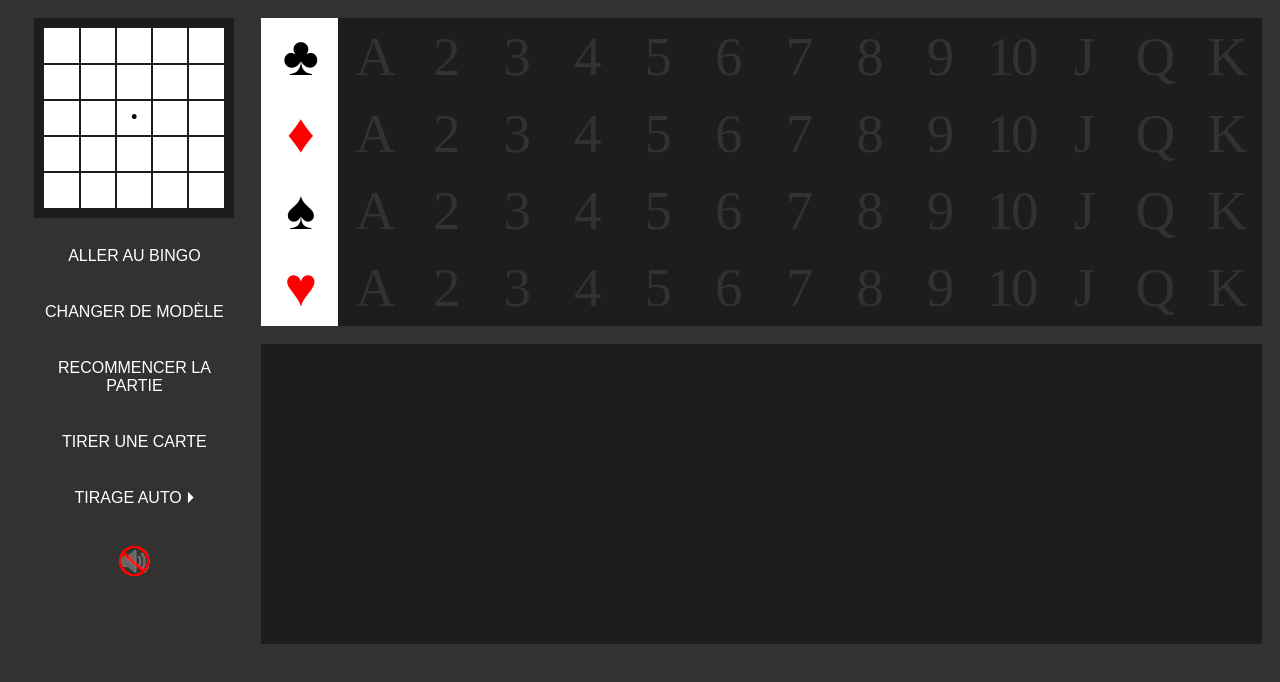
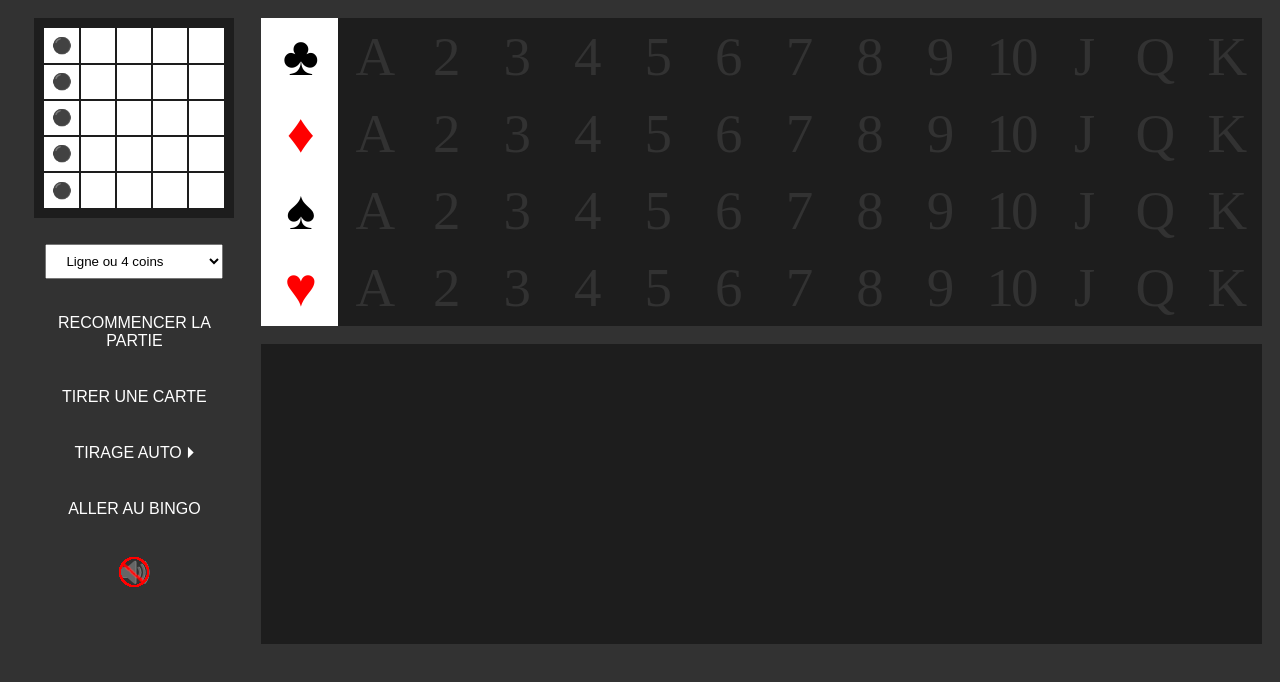
Before and after one commit to simonrehel/oko, a React app: page / in a window 1280 px wide. Built offline with nearby package versions, Linux system fonts and the light colour scheme.

Commit message:
new patterns

```diff
--- a/package.json
+++ b/package.json
@@ -8,6 +8,7 @@
     "@testing-library/user-event": "^13.5.0",
     "gh-pages": "^6.1.1",
     "react": "^18.2.0",
+    "react-confirm-alert": "^3.0.6",
     "react-dom": "^18.2.0",
     "react-scripts": "5.0.1",
     "react-svg": "^16.1.33",
--- a/src/App.css
+++ b/src/App.css
@@ -48,7 +48,8 @@
   height: 25px;
   border: 2px solid;
   border-color: #1D1D1D;
-  font-size: 20px;
+  font-size: 16px;
+  color: red;
 }
 
 .button {
@@ -250,3 +251,8 @@
   font-size: 40px;
   letter-spacing: -3px;
 }
+
+select {
+  padding: 8px 16px;
+  margin: 16px;
+}
--- a/src/BingoDeck.js
+++ b/src/BingoDeck.js
@@ -1,10 +1,10 @@
 import Ball from "./Ball";
 
 function BingoDeck(props) {
-    const balls = new Object();
+    const balls = {};
     const letters = ["B", "I", "N", "G", "O"];
     for (const letter in letters) {
-        balls[letters[letter]] = new Object();
+        balls[letters[letter]] = {};
         for (let x = 1; x <= 15; x++) {
             balls[letters[letter]][letter*15+x] = 'not-drawn';
         }
@@ -32,14 +32,16 @@ function BingoDeck(props) {
     return (
         <div>
             <table className="deck">
+                <tbody>
                     {[0,1,2,3,4].map(letter => (
-                    <tr>
+                        <tr key={letter}>
                             <th className={`${ letters[letter] }-text-color`}>{letters[letter]}</th>
                             {[1, 2, 3, 4, 5, 6, 7, 8, 9, 10, 11, 12, 13, 14, 15].map(val => (
-                            <td className={`${ balls[letters[letter]][letter*15+val] }`}>{letter*15+val}</td>
+                                <td key={letter*15+val} className={`${ balls[letters[letter]][letter*15+val] }`}>{letter*15+val}</td>
                             ))}
                         </tr>
                     ))}
+                </tbody>
             </table>
             <br/>
             <div className="deck">
--- a/src/Card.js
+++ b/src/Card.js
@@ -109,7 +109,7 @@ function Card(props) {
 
     return (
     <div className={`${ props.last ? 'bigger-card' : 'card' }`}>
-        <img src={ images[props.image] }></img>
+        <img src={ images[props.image] } alt="carte"></img>
     </div>);
 }
 
--- a/src/Game.js
+++ b/src/Game.js
@@ -1,7 +1,9 @@
 import React, { useState, useEffect } from 'react';
+import { confirmAlert } from 'react-confirm-alert'; // Import
+import 'react-confirm-alert/src/react-confirm-alert.css'; // Import css
 import OkoDeck from "./OkoDeck";
 import BingoDeck from "./BingoDeck";
-import Pattern from "./Pattern";
+import Patterns from "./Patterns";
 import ascoeur from "./mp3/as-coeur.mp3";
 import deuxcoeur from "./mp3/deux-coeur.mp3";
 import troiscoeur from "./mp3/trois-coeur.mp3";
@@ -111,44 +113,6 @@ function Game() {
                         'Q': new Audio(damecarreau),
                         'K': new Audio(roicarreau)}};
 
-    const patterns = [ [[[false, false, false, false, false],
-                        [false, false, false, false, false],
-                        [false, false, true,  false, false],
-                        [false, false, false, false, false],
-                        [false, false, false, false, false]]],
-
-                       [[[true , true , true , true , true ],
-                        [false, false, false, false, false],
-                        [false, false, false, false, false],
-                        [false, false, false, false, false],
-                        [false, false, false, false, false]],
-                        [[true, false, false, false, false ],
-                        [true, false, false, false, false],
-                        [true, false, false, false, false],
-                        [true, false, false, false, false],
-                        [true, false, false, false, false]],
-                        [[true, false, false, false, false],
-                        [false, true, false, false, false],
-                        [false, false, true, false, false],
-                        [false, false, false, true, false],
-                        [false, false, false, false, true]],
-                       [[true , false, false, false, true ],
-                        [false, false, false, false, false],
-                        [false, false, false, false, false],
-                        [false, false, false, false, false],
-                        [true , false, false, false, true ]]],
-
-                       [[[true , true , true , true , true ],
-                        [true , false, false, false, true ],
-                        [true , false, false, false, true ],
-                        [true , false, false, false, true ],
-                        [true , true , true , true , true ]]],
-                       [[[true , true , true , true , true ],
-                        [true , true , true , true , true ],
-                        [true , true , true , true , true ],
-                        [true , true , true , true , true ],
-                        [true , true , true , true , true ]]]];
-
     const shuffle = (items) => {
         items = [...items];
         let counter = items.length;
@@ -198,18 +162,6 @@ function Game() {
 
         setBalls(newBalls);
     };
-
-
-    const nextPattern = () => {
-        let index = currentPatternIndex + 1;
-        if (index === patterns.length) {
-            index = 0;
-        }
-
-        setCurrentSubPatternIndex(0);
-
-        return index;
-    }
 
     const [oko, setOko] = useState(true);
 
@@ -263,68 +215,71 @@ function Game() {
         return () => {
             clearInterval(timer);
         };
-    }, [autoDraw, delay]);
+    });
 
-    const [currentPatternIndex, setCurrentPatternIndex] = useState(() => {
-        return 0;
-    })
-
-    const [currentSubPatternIndex, setCurrentSubPatternIndex] = useState(() => {
-        return 0;
-    })
-
-    useEffect(() => {
-        let timer = setInterval(() => {
-            let index = currentSubPatternIndex + 1;
-            if (index === patterns[currentPatternIndex].length) {
-                index = 0;
+    const restartConfirm = () => {
+        confirmAlert({
+          title: 'Recommencer',
+          message: 'Voulez-vous vraiment recommencer la partie?',
+          buttons: [
+            {
+              label: 'Oui',
+              onClick: () => { setCards(shuffle(cards)); setBalls(shuffle(balls)) }
+            },
+            {
+              label: 'Non',
+              onClick: () => {}
             }
-            setCurrentSubPatternIndex(index);
-        }, 1000);
-        return () => {
-            clearInterval(timer);
-        };
-    });
+          ]
+        });
+      };
 
     return (
         <div>
-            <div class="left-panel">
-                <Pattern pattern={patterns[currentPatternIndex][currentSubPatternIndex]}/>
-                <div class="button-div"><button class="button" onClick={() => {setOko(!oko); setAutoDraw(false)}}>{oko ? 'Aller au bingo' : 'Aller à OKO'}</button></div>
-                <div class="button-div"><button class="button" onClick={() => setCurrentPatternIndex(nextPattern())}>Changer de modèle</button></div>
+            <div className="left-panel">
+                <Patterns/>
 
-                <div class="button-div"><button class="button" onClick={() => { setCards(shuffle(cards)); setBalls(shuffle(balls))}}>Recommencer la partie</button></div>
+                <div className="button-div"></div>
+
+                <div className="button-div"><button className="button" onClick={() => restartConfirm() }>Recommencer la partie</button></div>
 
                 { oko &&
                     <div>
-                        <div class="button-div"><button class="button" onClick={() => drawCard(cards)}>Tirer une carte</button></div>
-                        <div class="button-div"><button class="button" onClick={() => setAutoDraw(!autoDraw)}>{autoDraw ? 'Tirage auto  \u23F8' : 'Tirage auto  \u23F5'}</button></div>
+                        <div className="button-div"><button className="button" onClick={() => drawCard(cards)}>Tirer une carte</button></div>
+                        <div className="button-div"><button className="button" onClick={() => setAutoDraw(!autoDraw)}>{autoDraw ? 'Tirage auto  \u23F8' : 'Tirage auto  \u23F5'}</button></div>
                     </div>
                 }
 
                 { !oko &&
                     <div>
-                        <div class="button-div"><button class="button" onClick={() => drawBall(balls)}>Tirer une boule</button></div>
-                        <div class="button-div"><button class="button" onClick={() => setAutoDraw(!autoDraw)}>{autoDraw ? 'Tirage auto  \u23F8' : 'Tirage auto  \u23F5'}</button></div>
+                        <div className="button-div"><button className="button" onClick={() => drawBall(balls)}>Tirer une boule</button></div>
+                        <div className="button-div"><button className="button" onClick={() => setAutoDraw(!autoDraw)}>{autoDraw ? 'Tirage auto  \u23F8' : 'Tirage auto  \u23F5'}</button></div>
                     </div>
                 }
 
                 { autoDraw &&
-                    <div class="delay">
-                        <button class="button" disabled={delay < 3} onClick={() => setDelay(delay - 1)}>-</button>
+                    <div className="delay">
+                        <button className="button" disabled={delay < 3} onClick={() => setDelay(delay - 1)}>-</button>
                         { delay } secondes
-                        <button class="button" disabled={delay > 29} onClick={() => setDelay(delay + 1)}>+</button>
+                        <button className="button" disabled={delay > 29} onClick={() => setDelay(delay + 1)}>+</button>
                     </div>
                 }
+
+                <div className="button-div"><button className="button" onClick={() => {setOko(!oko); setAutoDraw(false)}}>{oko ? 'Aller au bingo' : 'Aller à OKO'}</button></div>
+
                 { oko && muted &&
-                    <div class="button-div"><button class="button" onClick={() => setMuted(false)}><img src={mutedspeaker}></img></button></div>
+                    <div className="button-div"><button className="button" onClick={() => setMuted(false)}>
+                        <img src={mutedspeaker} alt="Muted"></img></button>
+                    </div>
                 }
                 { oko && !muted &&
-                    <div class="button-div"><button class="button" onClick={() => setMuted(true)}><img src={speaker}></img></button></div>
+                    <div className="button-div"><button className="button" onClick={() => setMuted(true)}>
+                        <img src={speaker} alt="Unmuted"></img></button>
+                    </div>
                 }
 
             </div>
-            <div class="right-panel">
+            <div className="right-panel">
                 { oko &&
                     <OkoDeck cards={cards}/>
                 }
--- a/src/OkoDeck.js
+++ b/src/OkoDeck.js
@@ -1,11 +1,11 @@
 import Card from "./Card";
 
 function OkoDeck(props) {
-    const cards = new Object();
+    const cards = {};
     const suits = ["♠︎", "♥︎", "♣︎", "♦︎"];
     const values = ["A", "2", "3", "4", "5", "6", "7", "8", "9", "10", "J", "Q", "K"];
     for (const suit in suits) {
-        cards[suits[suit]] = new Object();
+        cards[suits[suit]] = {};
         for (const val in values) {
             cards[suits[suit]][values[val]] = 'not-drawn';
         }
@@ -33,6 +33,7 @@ function OkoDeck(props) {
     return (
         <div>
             <table className="deck">
+                <tbody>
                     <tr>
                         <th className='card-black'>♣︎</th>
                         <td className={`${ cards['♣︎']['A'] }`}>A</td>
@@ -97,6 +98,7 @@ function OkoDeck(props) {
                         <td className={`${ cards['♥︎']['Q'] }`}>Q</td>
                         <td className={`${ cards['♥︎']['K'] }`}>K</td>
                     </tr>
+                </tbody>
             </table>
             <br/>
             <div className="deck">
--- a/src/Pattern.js
+++ b/src/Pattern.js
@@ -1,17 +1,20 @@
 function Pattern(props) {
+    const rows = [1, 2, 3, 4, 5];
+    const columns = [1, 2, 3, 4, 5];
+
     return (
-        <table class="pattern" rules="all">
-            {
-                props.pattern.map((row) => (
-                    <tr>
-                        {
-                            row.map((column) => (
-                                <td>{column ? '\u2022' : ''}</td>
-                            ))
-                        }
-                    </tr>
-                ))
-            }
+        <table className="pattern" rules="all">
+            <tbody>
+                {
+                    rows.map((row) => (
+                        <tr key={row}>
+                            {columns.map((column) => (
+                                <td key={row*column}>{props.pattern.includes((row-1)*5 + column) ? '\u26AB' : ''}</td>
+                            ))}
+                        </tr>
+                    ))
+                }
+            </tbody>
         </table>
     );
 }
--- /dev/null
+++ b/src/Patterns.js
@@ -0,0 +1,98 @@
+import React, { useState, useEffect } from 'react';
+import Pattern from "./Pattern";
+
+function Patterns() {
+    const patterns = {
+        "Centre": [[13]],
+        "Ligne ou 4 coins": [[1,2,3,4,5], [1,6,11,16,21], [1,7,13,19,25], [1,5,21,25]],
+        "Tour de carte": [[1,2,3,4,5,6,10,11,15,16,20,21,22, 23, 24, 25]],
+        "Carte pleine": [[1,2,3,4,5,6,7,8,9,10,11,12,13,14,15,16,17,18,19,20,21,22,23,24,25]],
+        1: [[3,7,8,13,18,22,23,24]],
+        2: [[1,2,3,9,12,13,16,21,22,23,24]],
+        3: [[1,2,3,4,9,12,13,14,19,21,22,23,24]],
+        4: [[1,4,6,9,11,12,13,14,19,24]],
+        5: [[1,2,3,4,6,11,12,13,14,19,21,22,23,24]],
+        6: [[1,2,3,4,6,11,12,13,14,16,19,21,22,23,24]],
+        7: [[1,2,3,4,5,9,13,17,21]],
+        8: [[1,2,3,4,6,9,11,12,13,14,16,19,21,22,23,24]],
+        9: [[1,2,3,4,6,9,11,12,13,14,19,24]],
+        A: [[3,7,9,11,12,13,14,15,16,20,21,25]],
+        B: [[1,2,3,6,9,11,12,13,16,19,21,22,23]],
+        C: [[2,3,4,6,11,16,22,23,24]],
+        D: [[1,2,3,6,9,11,14,16,19,21,22,23]],
+        E: [[1,2,3,4,6,11,12,13,16,21,22,23,24]],
+        F: [[1,2,3,4,6,11,12,13,16,21]],
+        G: [[2,3,4,6,11,13,14,15,16,20,22,23,24]],
+        H: [[1,5,6,10,11,12,13,14,15,16,20,21,25]],
+        I: [[2,3,4,8,13,18,22,23,24]],
+        J: [[2,3,4,8,13,16,18,21,22,23]],
+        K: [[1,4,6,8,11,12,16,18,21,24]],
+        L: [[1,6,11,16,19,21,22,23,24]],
+        M: [[1,5,6,7,9,10,11,13,15,16,20,21,25]],
+        N: [[1,5,6,7,10,11,13,15,16,19,20,21,25]],
+        O: [[2,3,4,6,10,11,15,16,20,22,23,24]],
+        P: [[1,2,3,4,6,9,11,12,13,14,16,21]],
+        Q: [[2,3,4,6,10,11,13,15,16,19,22,23,25]],
+        R: [[1,2,3,6,9,11,12,13,16,18,21,24]],
+        S: [[2,3,4,5,6,12,13,14,20,21,22,23,24]],
+        T: [[1,2,3,4,5,8,13,18,23]],
+        U: [[1,5,6,10,11,15,16,20,22,23,24]],
+        V: [[1,5,6,10,11,15,17,19,23]],
+        W: [[1,5,6,10,11,13,15,16,18,20,22,24]],
+        X: [[1,5,7,9,13,17,19,21,25]],
+        Y: [[1,5,7,9,13,18,23]],
+        Z: [[1,2,3,4,5,9,13,17,21,22,23,24,25]],
+        Ancre: [[2,3,4,8,13,16,18,20,21,22,23,24,25]],
+        Avion: [[3,7,8,9,11,13,15,18,22,23,24]],
+        "Chapeau de sorcière": [[3,8,12,13,14,17,18,19,21,22,23,24,25]],
+        Chiot: [[4,5,6,9,10,12,13,14,16,17,18,21,23]],
+        Cloche: [[3,7,8,9,12,13,14,16,17,18,19,20,23]],
+        Flambeau: [[3,7,8,9,12,13,14,18,23]],
+        Hache: [[3,5,7,8,9,10,13,15,20,25]],
+        Hibou: [[1,5,7,9,11,13,15,16,20,22,23,24]],
+        Losange: [[3,7,8,9,11,12,13,14,15,17,18,19,23]],
+        "Note de musique": [[3,8,9,13,15,17,18,22,23]],
+        Paix: [[3,8,13,17,18,19,21,23,25]],
+        Papillon: [[1,5,7,8,9,12,14,17,18,19,21,25]],
+        Parapluie: [[2,3,4,6,7,8,9,10,11,13,15,18,22,23]],
+        Satellite: [[3,7,8,9,11,12,14,15,17,18,19,23]],
+        Singe: [[1,2,4,6,7,10,12,13,15,17,18,19,21,23]],
+        "Verre à champagne": [[1,2,3,4,5,7,8,9,13,18,22,23,24]],
+        Voilier: [[3,8,9,13,16,17,18,19,20,22,23,24]],
+    };
+
+    const [currentPatternName, setCurrentPatternName] = useState(() => {
+        return "Ligne ou 4 coins";
+    })
+
+    const [currentSubPatternIndex, setCurrentSubPatternIndex] = useState(() => {
+        return 0;
+    })
+
+    useEffect(() => {
+        let timer = setInterval(() => {
+            let index = currentSubPatternIndex + 1;
+            if (index === patterns[currentPatternName].length) {
+                index = 0;
+            }
+            setCurrentSubPatternIndex(index);
+        }, 1000);
+        return () => {
+            clearInterval(timer);
+        };
+    });
+
+    const patternOptions = [];
+    for (const [key] of Object.entries(patterns)) {
+        patternOptions.push(<option value={key} key={key}>{key}</option>);
+    }
+
+    return (
+        <div className="button-div">
+            <Pattern pattern={patterns[currentPatternName][currentSubPatternIndex]}></Pattern>
+            <select  onChange={e => {setCurrentSubPatternIndex(0); setCurrentPatternName(e.target.value)}} value={currentPatternName}>{patternOptions}</select>
+        </div>
+    );
+}
+
+export default Patterns;
```
Also changed, not shown: public/index.html (+1 -21 lines), public/favicon.ico (deleted), public/logo192.png (deleted), public/logo512.png (deleted), public/manifest.json (deleted), 1 other file. Lines whose indentation alone changed are shown as unchanged.
